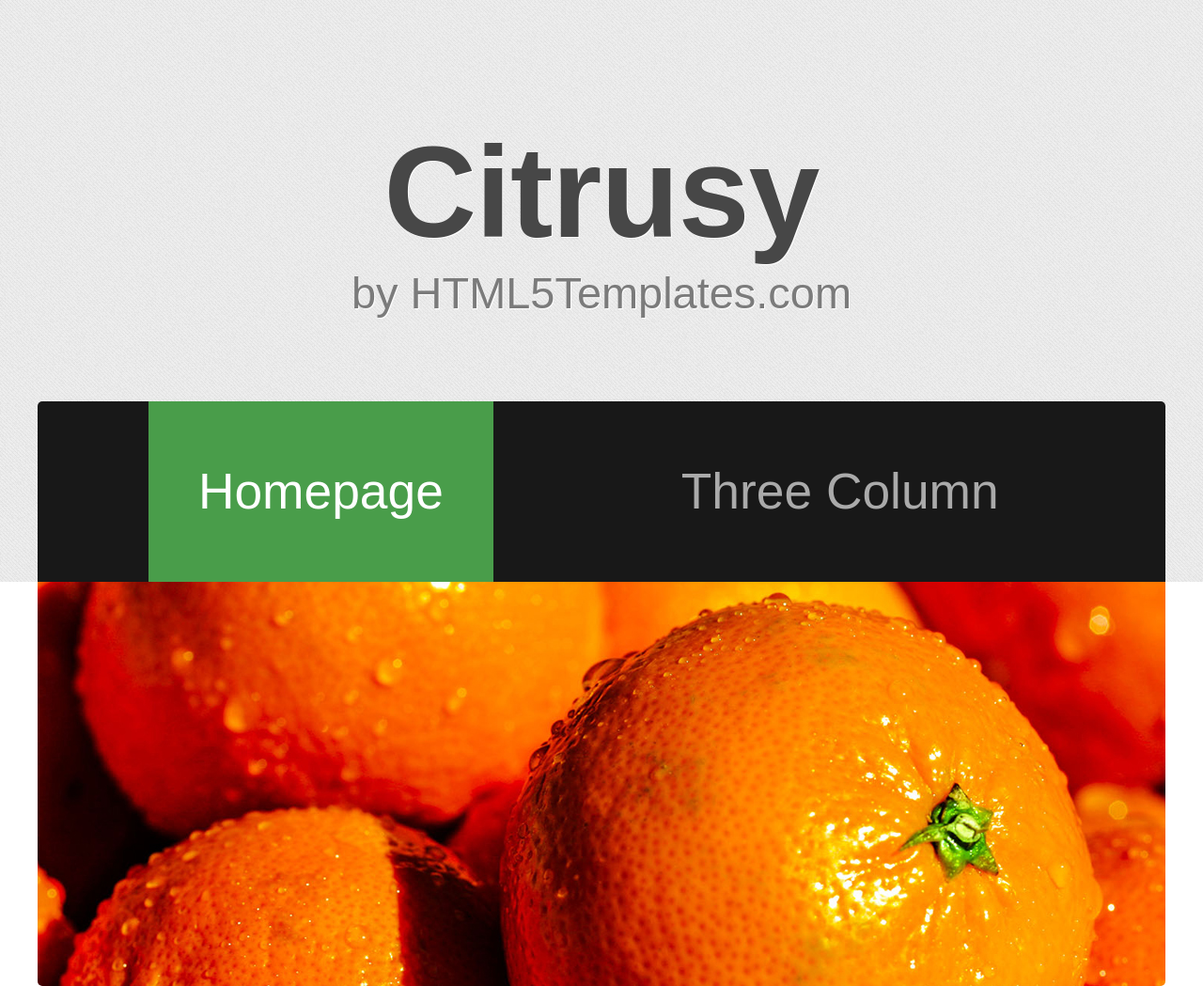
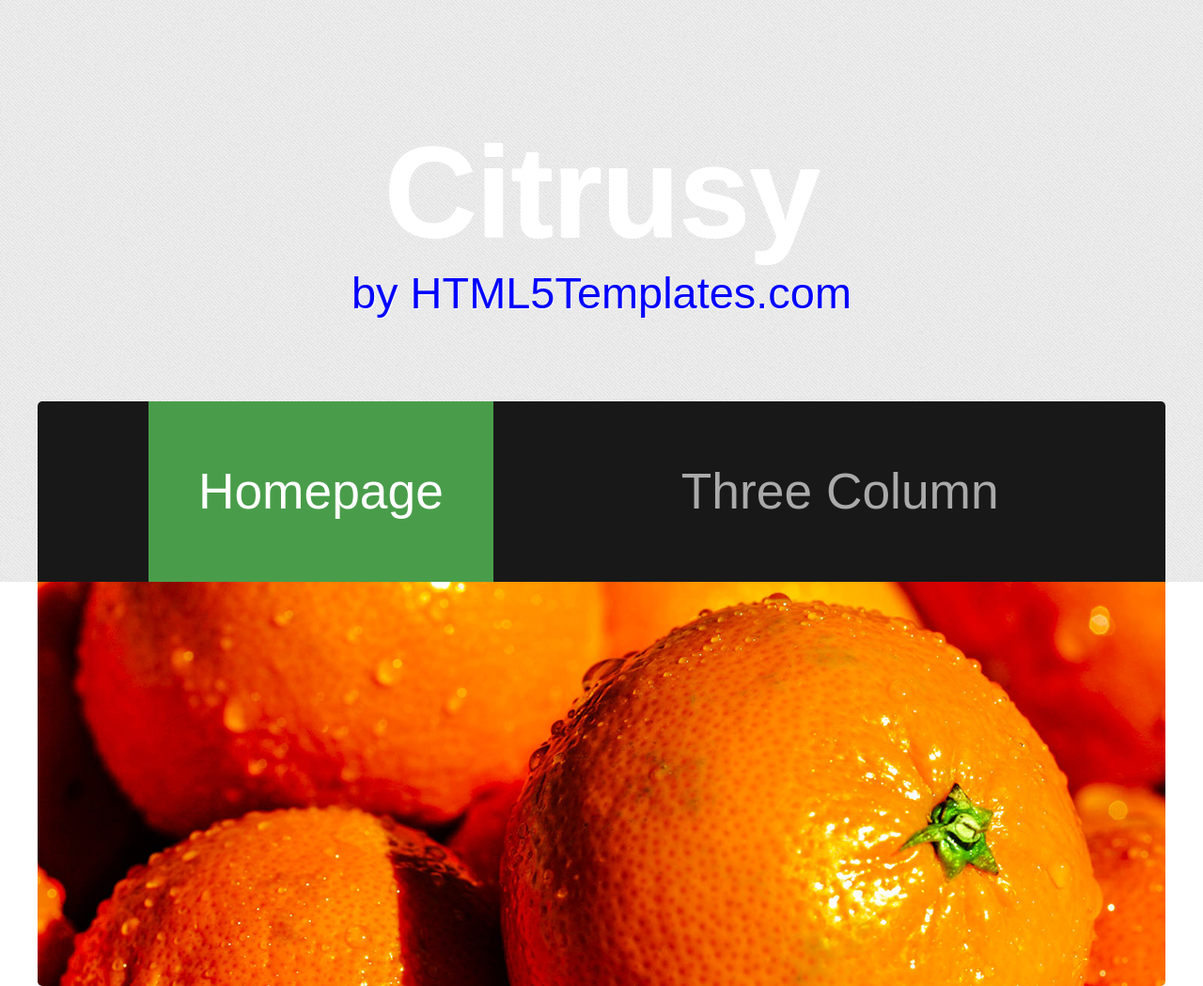
Before and after one commit to veronicasandoval/curso_git, a plain HTML site: page index.html in a window 1280 px wide. Shown: the top 1049 px of the page at 94% size. Drawn offline with Linux system fonts and the light colour scheme.

Commit message:
Otro cambio en hoja de estilo

```diff
--- a/css/style-desktop.css
+++ b/css/style-desktop.css
@@ -39,7 +39,7 @@
 	text-transform: none;
 	font-size: 3.2em;
 	font-weight: bold;
-	color: #474747;
+	color: #ffffff;
 	outline: 0;
 }
 
@@ -47,7 +47,7 @@
 	padding: 0em 0em 0em 0em;
 	text-transform: none;
 	font-size: 1.1em;
-	color: #7B7B7B;
+	color: blue;
 }
 
 /* Menu */
```
